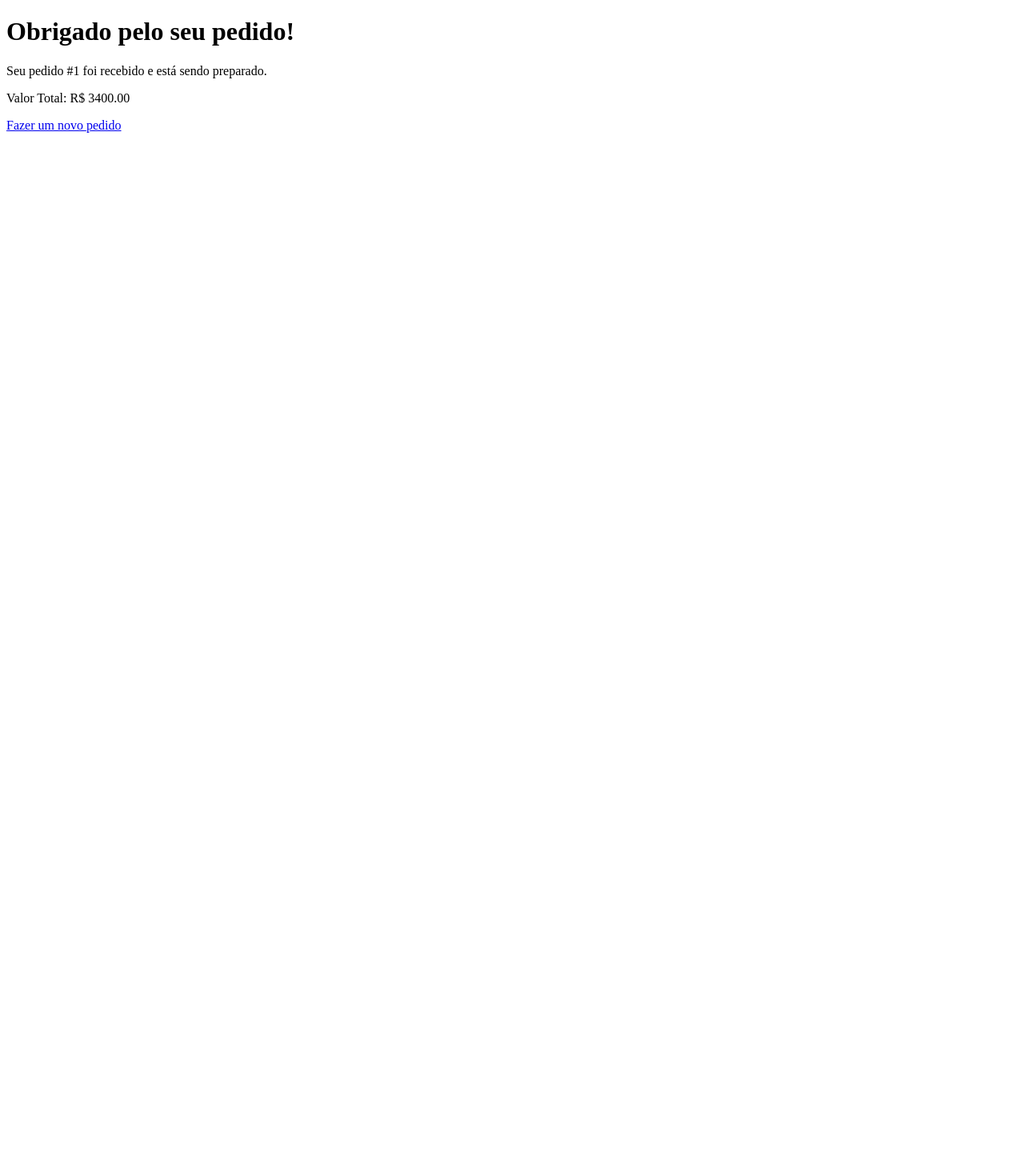
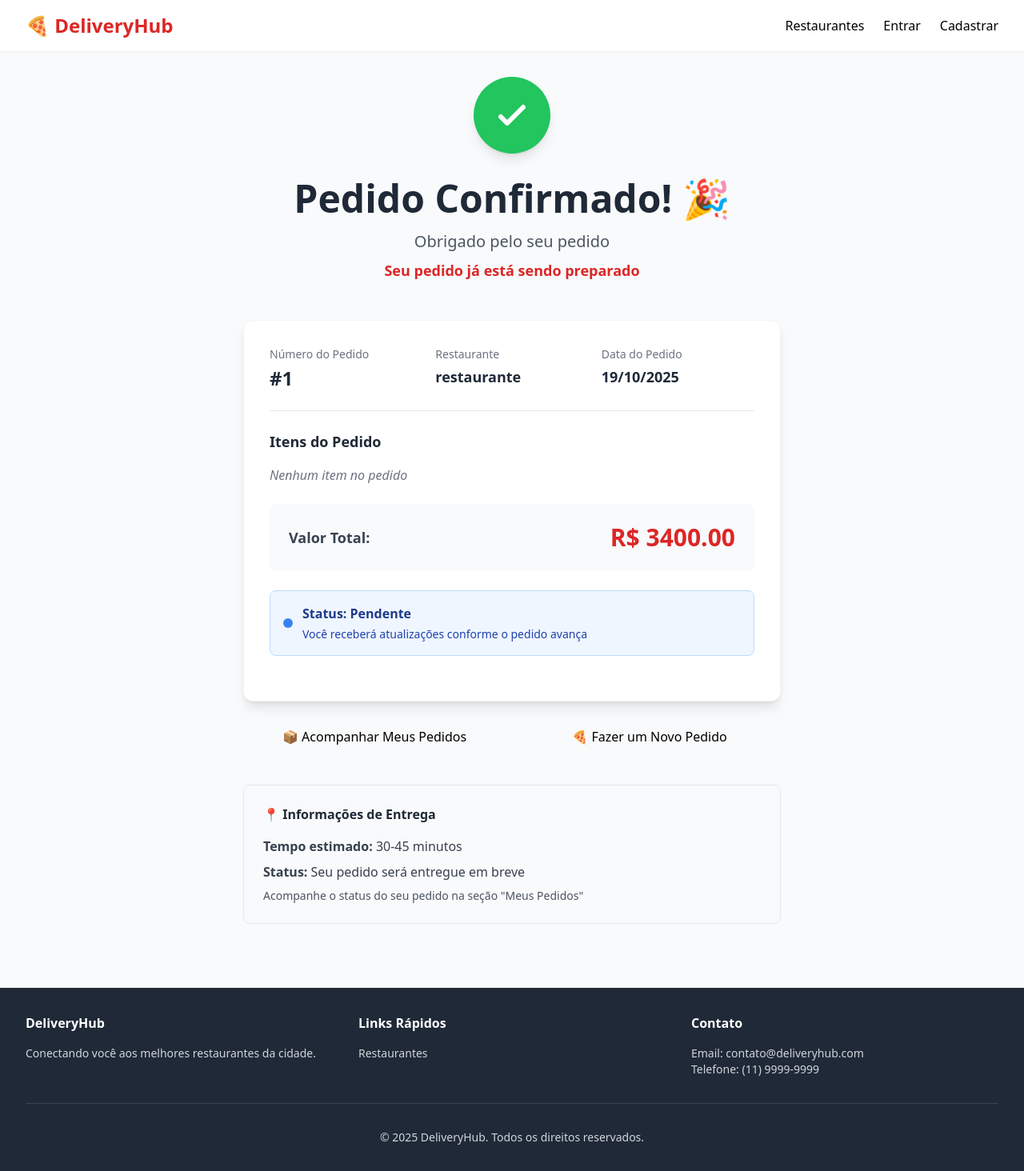
Before and after one commit to andrearaujov/delivery_project, a Django app: page /pedido-confirmado/1/ in a window 1280 px wide. Shown: the whole page at 80% size. Before the commit the page ends 166 px from the top, so only its background shows below. Run offline with Django 5.2, Linux system fonts and the light colour scheme; data comes from the database, SQL or seed files in the repository; both versions use the stored data as it was after the commit; some libraries are stand-ins or nearby versions.

Commit message:
view de pedido feito

```diff
--- a/core/templates/core/pedido_confirmado.html
+++ b/core/templates/core/pedido_confirmado.html
@@ -1,14 +1,103 @@
-<!DOCTYPE html>
-<html lang="pt-br">
-<head>
-    <meta charset="UTF-8">
-    <title>Pedido Confirmado</title>
-</head>
-<body>
-    <h1>Obrigado pelo seu pedido!</h1>
-    <p>Seu pedido #{{ pedido.id }} foi recebido e está sendo preparado.</p>
-    <p>Valor Total: R$ {{ pedido.valor_total }}</p>
+{% extends 'core/base.html' %}
 
-    <a href="{% url 'core:lista_restaurantes' %}">Fazer um novo pedido</a>
-</body>
-</html>
+{% block content %}
+    <!-- Success Animation Container -->
+    <div class="flex flex-col items-center justify-center min-h-96">
+        <!-- Success Icon with Animation -->
+        <div class="mb-8">
+            <div class="relative w-24 h-24 flex items-center justify-center">
+                <div class="absolute inset-0 bg-green-100 rounded-full animate-pulse"></div>
+                <div class="relative z-10 bg-green-500 rounded-full w-24 h-24 flex items-center justify-center shadow-lg">
+                    <svg class="w-12 h-12 text-white" fill="none" stroke="currentColor" viewBox="0 0 24 24">
+                        <path stroke-linecap="round" stroke-linejoin="round" stroke-width="3" d="M5 13l4 4L19 7"></path>
+                    </svg>
+                </div>
+            </div>
+        </div>
+
+        <!-- Success Message -->
+        <div class="text-center mb-12">
+            <h1 class="text-4xl md:text-5xl font-bold text-gray-800 mb-4">Pedido Confirmado! 🎉</h1>
+            <p class="text-xl text-gray-600 mb-2">Obrigado pelo seu pedido</p>
+            <p class="text-lg text-red-600 font-semibold">Seu pedido já está sendo preparado</p>
+        </div>
+
+        <!-- Order Details Card -->
+        <div class="w-full max-w-2xl bg-white rounded-xl shadow-lg border border-gray-100 p-8 mb-8">
+            <!-- Order Header -->
+            <div class="border-b border-gray-200 pb-6 mb-6">
+                <div class="grid grid-cols-1 md:grid-cols-3 gap-4">
+                    <div>
+                        <p class="text-sm text-gray-500 font-medium mb-1">Número do Pedido</p>
+                        <p class="text-2xl font-bold text-gray-800">#{{ pedido.id }}</p>
+                    </div>
+                    <div>
+                        <p class="text-sm text-gray-500 font-medium mb-1">Restaurante</p>
+                        <p class="text-lg font-semibold text-gray-800">{{ pedido.restaurante.nome }}</p>
+                    </div>
+                    <div>
+                        <p class="text-sm text-gray-500 font-medium mb-1">Data do Pedido</p>
+                        <p class="text-lg font-semibold text-gray-800">{{ pedido.data_pedido|date:"d/m/Y" }}</p>
+                    </div>
+                </div>
+            </div>
+
+            <!-- Order Items -->
+            <div class="mb-6">
+                <h2 class="text-lg font-bold text-gray-800 mb-4">Itens do Pedido</h2>
+                <div class="space-y-3">
+                    {% for item in pedido.pedidoitem_set.all %}
+                        <div class="flex justify-between items-center pb-3 border-b border-gray-100 last:border-b-0">
+                            <div class="flex-1">
+                                <p class="font-medium text-gray-800">{{ item.produto.nome }}</p>
+                                <p class="text-sm text-gray-500">Quantidade: {{ item.quantidade }}</p>
+                            </div>
+                            <p class="font-semibold text-gray-800">R$ {{ item.preco_unitario|floatformat:2 }}</p>
+                        </div>
+                    {% empty %}
+                        <p class="text-gray-500 italic">Nenhum item no pedido</p>
+                    {% endfor %}
+                </div>
+            </div>
+
+            <!-- Order Total -->
+            <div class="bg-gray-50 rounded-lg p-6 mb-6">
+                <div class="flex justify-between items-center">
+                    <span class="text-lg font-semibold text-gray-700">Valor Total:</span>
+                    <span class="text-3xl font-bold text-red-600">R$ {{ pedido.valor_total|floatformat:2 }}</span>
+                </div>
+            </div>
+
+            <!-- Status Badge -->
+            <div class="bg-blue-50 border border-blue-200 rounded-lg p-4 mb-6">
+                <div class="flex items-center gap-3">
+                    <div class="w-3 h-3 bg-blue-500 rounded-full"></div>
+                    <div>
+                        <p class="font-semibold text-blue-900">Status: {{ pedido.status }}</p>
+                        <p class="text-sm text-blue-800 mt-1">Você receberá atualizações conforme o pedido avança</p>
+                    </div>
+                </div>
+            </div>
+        </div>
+
+        <!-- Action Buttons -->
+        <div class="w-full max-w-2xl flex flex-col md:flex-row gap-4">
+            <a href="{% url 'core:meus_pedidos' %}" class="flex-1 text-center btn-primary">
+                📦 Acompanhar Meus Pedidos
+            </a>
+            <a href="{% url 'core:lista_restaurantes' %}" class="flex-1 text-center btn-secondary">
+                🍕 Fazer um Novo Pedido
+            </a>
+        </div>
+
+        <!-- Additional Info -->
+        <div class="w-full max-w-2xl mt-12 bg-gray-50 rounded-lg p-6 border border-gray-200">
+            <h3 class="font-bold text-gray-800 mb-4">📍 Informações de Entrega</h3>
+            <div class="space-y-2 text-gray-700">
+                <p><strong>Tempo estimado:</strong> 30-45 minutos</p>
+                <p><strong>Status:</strong> Seu pedido será entregue em breve</p>
+                <p class="text-sm text-gray-600 mt-4">Acompanhe o status do seu pedido na seção "Meus Pedidos"</p>
+            </div>
+        </div>
+    </div>
+{% endblock %}
```
Also changed, not shown: db.sqlite3.
